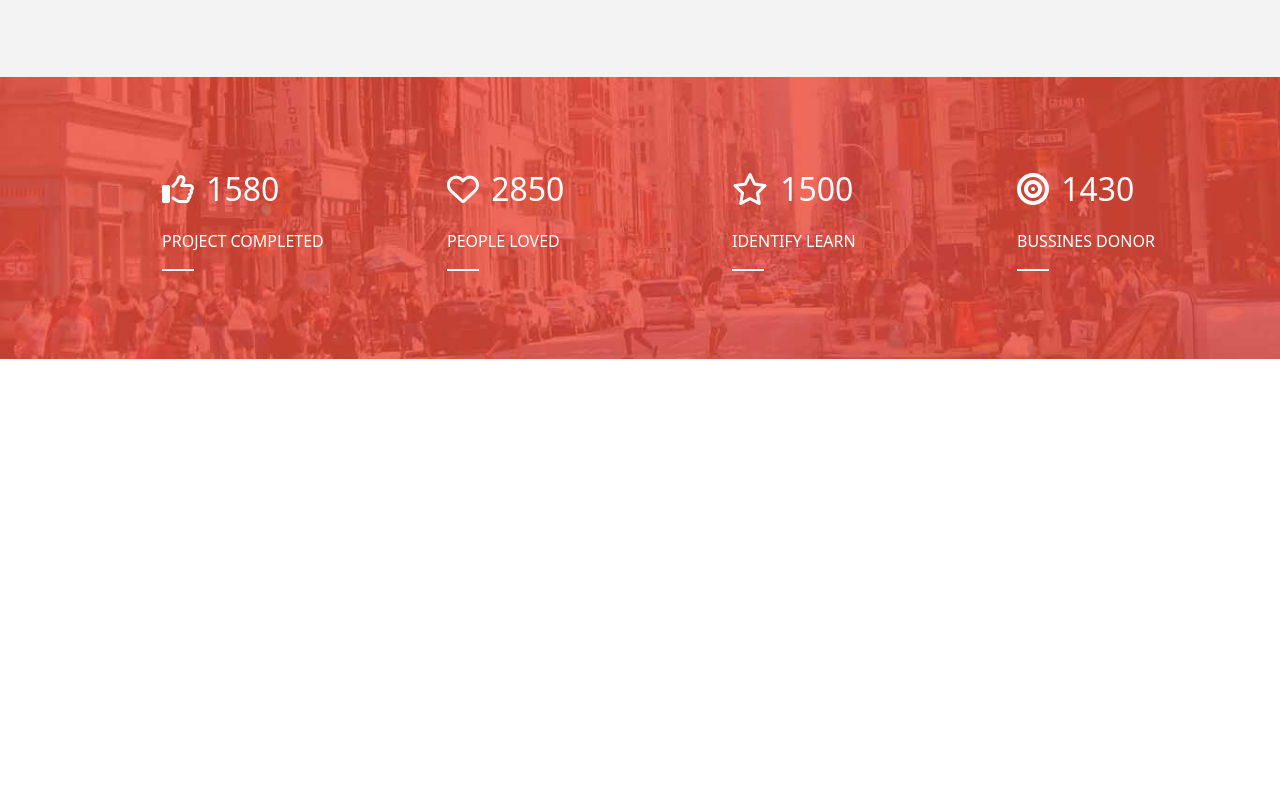
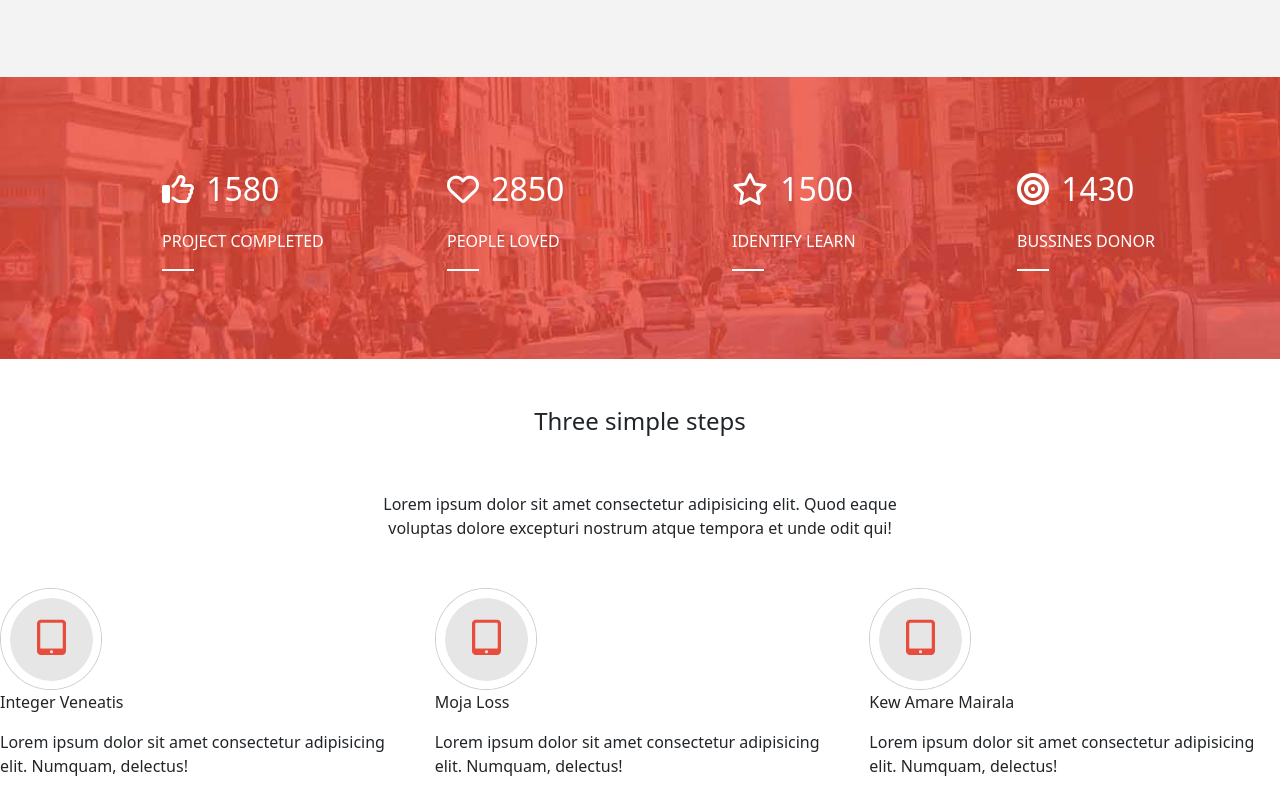
Before and after one commit to dusanpo/graxpo, a website: page index.html in a window 1280 px wide. Shown: the part 1939-2733 px from the top of the page. Before the commit the page ends 2298 px from the top, so only its background shows below. Drawn offline with nearby package versions, Linux system fonts and the light colour scheme.

Commit message:
feat: added section three simple steps

```diff
--- a/index.html
+++ b/index.html
@@ -244,7 +244,10 @@
       </div>
     </section>
 
-    <section class="p-5 num-section" style = "background-image: url(images/numSection.jpg)">
+    <section
+      class="p-5 num-section"
+      style="background-image: url(images/numSection.jpg)"
+    >
       <div class="container">
         <div class="row g-4 py-4">
           <div class="col-6 col-md-3">
@@ -285,6 +288,44 @@
       </div>
     </section>
 
+
+
+    <section class="pt-5 steps">
+      <div class="container">
+        <h4 class="text-center pb-2">Three simple steps</h4>
+        <div class="mb-5 line-under-middle"></div>
+        <p class="text-center w-50 m-auto mb-5">
+          Lorem ipsum dolor sit amet consectetur adipisicing elit. Quod eaque
+          voluptas dolore excepturi nostrum atque tempora et unde odit qui!
+        </p>
+      </div>
+
+      <div class="row">
+        <div class="col-md-4">
+          <img src="./images/Step1.png" alt="step1" />
+          <p>Integer Veneatis</p>
+          <p class="steps-text">
+            Lorem ipsum dolor sit amet consectetur adipisicing elit. Numquam, delectus!
+          </p>
+        </div>
+        <div class="col-md-4">
+          <img src="./images/Step1.png" alt="step1" />
+          <p>Moja Loss</p>
+          <p class="steps-text">
+            Lorem ipsum dolor sit amet consectetur adipisicing elit. Numquam, delectus!
+          </p>
+        </div>
+        <div class="col-md-4">
+          <img src="./images/Step1.png" alt="step1" />
+          <p>Kew Amare Mairala</p>
+          <p class="steps-text">
+            Lorem ipsum dolor sit amet consectetur adipisicing elit. Numquam, delectus!
+          </p>
+        </div>
+
+      </div>
+    </section>
+
     <script
       src="https://cdn.jsdelivr.net/npm/bootstrap@5.2.0/dist/js/bootstrap.bundle.min.js"
       integrity="sha384-A3rJD856KowSb7dwlZdYEkO39Gagi7vIsF0jrRAoQmDKKtQBHUuLZ9AsSv4jD4Xa"
```
